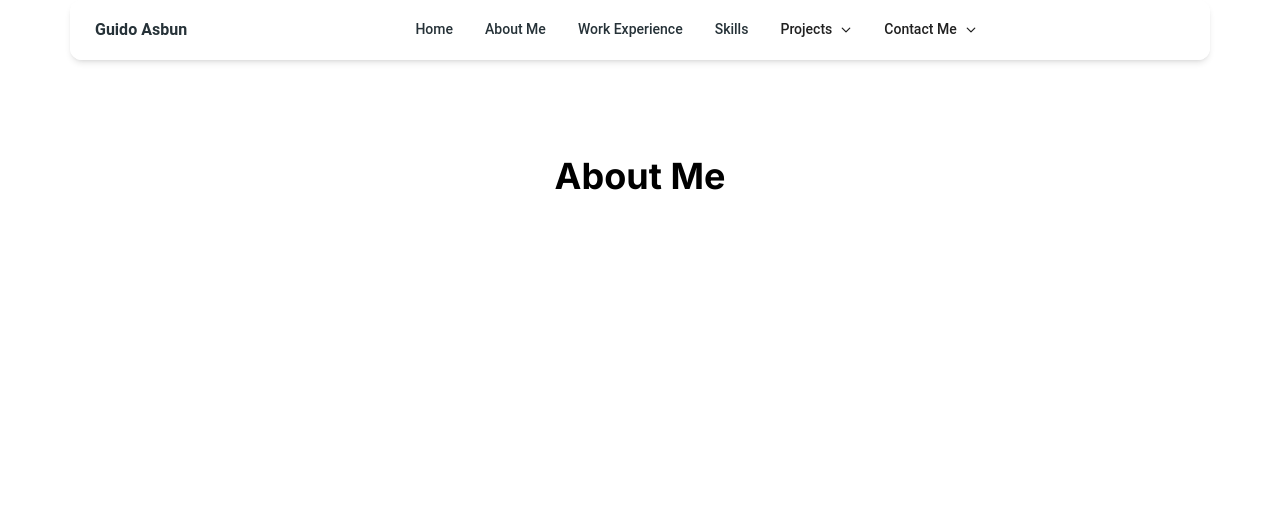
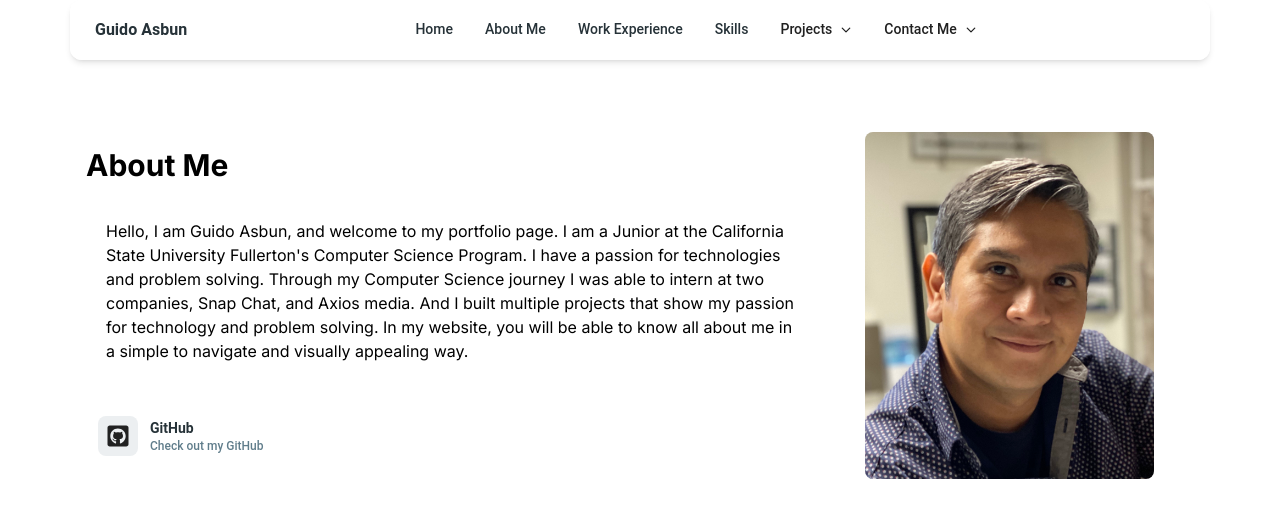
Before and after one commit to guidoasbun/portfolio-v2, a Next.js app: page /aboutMe in a window 1280 px wide. Shown: the top 518 px of the page. Built offline with nearby package versions, Linux system fonts and the light colour scheme.

Commit message:
completed About Me page

```diff
--- a/app/aboutMe/page.js
+++ b/app/aboutMe/page.js
@@ -1,7 +1,45 @@
+"use client";
+
+import Image from "next/image";
+import portfolioImage from "@/assets/images/profile.jpg";
+import { FaGithubSquare } from "react-icons/fa";
+import ActionButton from "@/components/action-button/action-button";
+
 export default function AboutMe() {
   return (
-    <main className="flex min-h-screen flex-col items-center justify-between p-24">
-      <h1 className="text-4xl font-bold">About Me</h1>
+    <main>
+      <div className="container mx-auto px-4 py-8">
+        <div className="md:flex md:items-center md:justify-between">
+          <div className="md:w-2/3">
+            <h1 className="text-3xl font-bold">About Me</h1>
+            <p className="mt-4 p-5">
+              Hello, I am Guido Asbun, and welcome to my portfolio page. I am a
+              Junior at the California State University Fullerton's Computer
+              Science Program. I have a passion for technologies and problem
+              solving. Through my Computer Science journey I was able to intern
+              at two companies, Snap Chat, and Axios media. And I built multiple
+              projects that show my passion for technology and problem solving.
+              In my website, you will be able to know all about me in a simple
+              to navigate and visually appealing way.
+            </p>
+            <div className="mt-6">
+              <ActionButton
+                title={"GitHub"}
+                description={"Check out my GitHub"}
+                icon={FaGithubSquare}
+                link={"https://github.com/guidoasbun"}
+              />
+            </div>
+          </div>
+          <div className="md:w-1/3 rounded-lg p-10">
+            <Image
+              src={portfolioImage} // Replace with your image path
+              alt="Guido Asbun"
+              className="h-full w-full rounded-lg object-cover object-center"
+            />
+          </div>
+        </div>
+      </div>
     </main>
   );
 }
--- a/app/page.js
+++ b/app/page.js
@@ -2,8 +2,14 @@ import Image from "next/image";
 
 export default function Home() {
   return (
-    <main className="flex min-h-screen flex-col items-center justify-between p-24">
-      <h1 className="text-4xl font-bold">Home Page</h1>
+    <main>
+      <div className="container mx-auto px-4 py-8">
+        <div className="md:flex md:items-center md:justify-between">
+          <div className="md:w-2/3">
+            <h1 className="text-3xl font-bold">Home Page</h1>
+          </div>
+        </div>
+      </div>
     </main>
   );
 }
--- /dev/null
+++ b/components/action-button/action-button.js
@@ -0,0 +1,35 @@
+"use client";
+
+import React from "react";
+import Link from "next/link";
+import { MenuItem, Typography } from "@material-tailwind/react";
+
+export default function ActionButton({ title, description, icon, link }) {
+  return (
+    <Link href={link}>
+      <MenuItem className="flex items-center gap-3 rounded-lg">
+        <div className="flex items-center justify-center rounded-lg !bg-blue-gray-50 p-2 ">
+          {" "}
+          {React.createElement(icon, {
+            className: "h-6 text-gray-900 w-6",
+          })}
+        </div>
+        <div>
+          <Typography
+            variant="h6"
+            color="blue-gray"
+            className="flex items-center text-sm font-bold"
+          >
+            {title}
+          </Typography>
+          <Typography
+            variant="paragraph"
+            className="text-xs !font-medium text-blue-gray-500"
+          >
+            {description}
+          </Typography>
+        </div>
+      </MenuItem>
+    </Link>
+  );
+}
```
Also changed, not shown: assets/images/profile.jpg (added).
